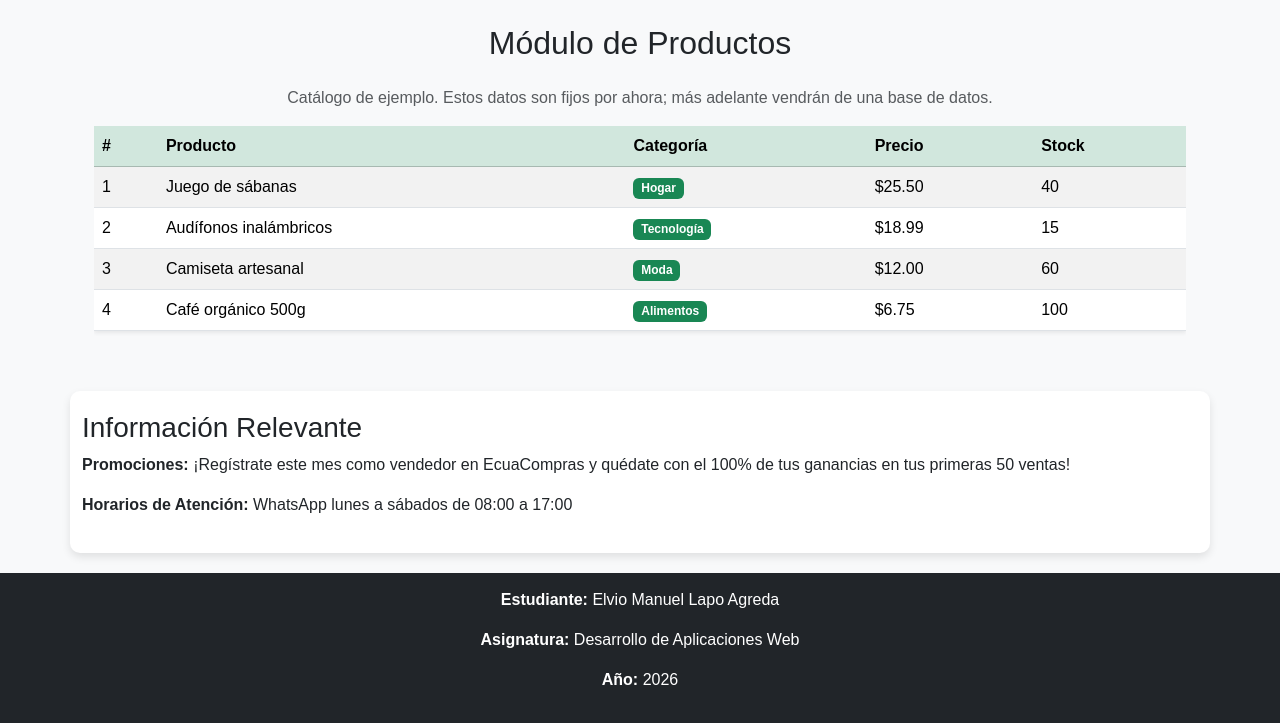
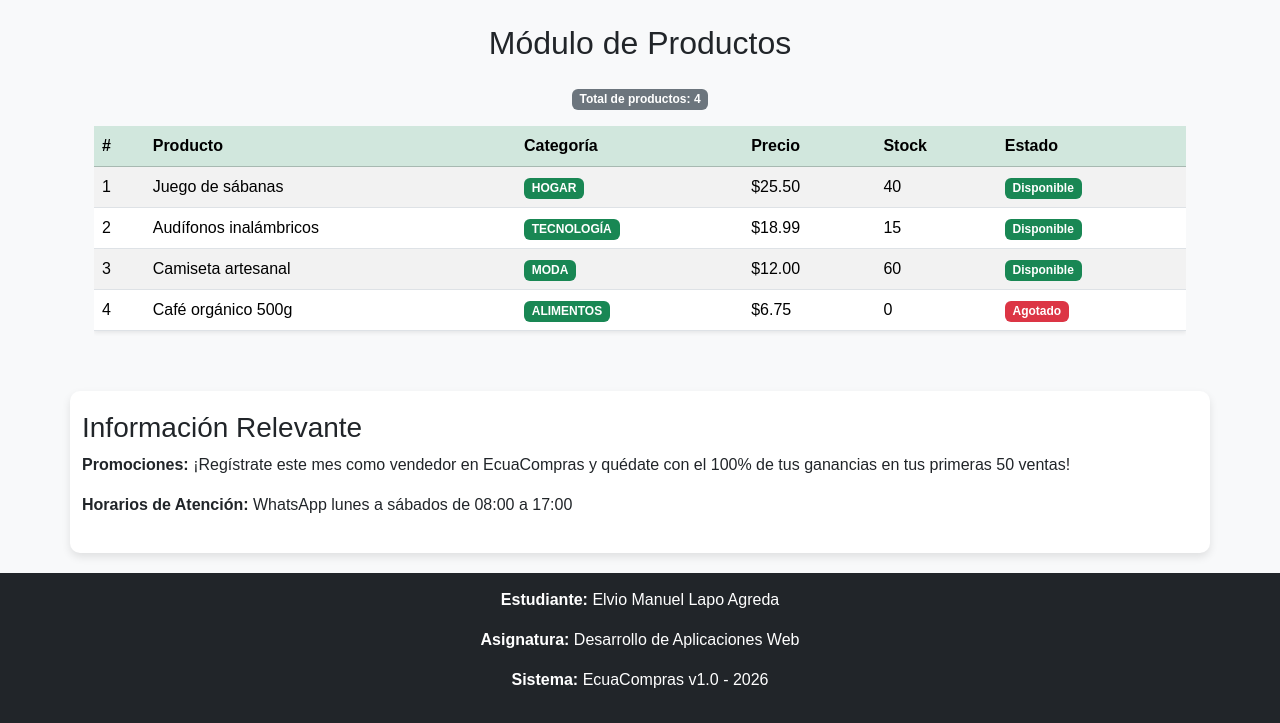
Before and after one commit to lapo1998/desarrollo-de-aplicaci-n-web, a Flask app: page /productos in a window 1280 px wide. Shown: the part 160-883 px from the top of the page. Run offline with Flask 3, Linux system fonts and the light colour scheme.

Commit message:
semana 10

```diff
--- a/app.py
+++ b/app.py
@@ -2,12 +2,12 @@ from flask import Flask, render_template
 
 app = Flask(__name__)
 
-# datos de ejemplo
+# datos de ejemplo, todavia no hay base de datos
 productos_ejemplo = [
     {"nombre": "Juego de sábanas", "categoria": "Hogar", "precio": 25.50, "stock": 40},
     {"nombre": "Audífonos inalámbricos", "categoria": "Tecnología", "precio": 18.99, "stock": 15},
     {"nombre": "Camiseta artesanal", "categoria": "Moda", "precio": 12.00, "stock": 60},
-    {"nombre": "Café orgánico 500g", "categoria": "Alimentos", "precio": 6.75, "stock": 100},
+    {"nombre": "Café orgánico 500g", "categoria": "Alimentos", "precio": 6.75, "stock": 0},
 ]
 
 clientes_ejemplo = [
@@ -28,25 +28,46 @@ facturas_ejemplo = [
     {"numero": "F003", "cliente": "Ana Suárez", "fecha": "2026-08-10", "total": 32.75, "estado": "Pagada"},
 ]
 
+# diccionario con info general del sistema
+info_sistema = {
+    "nombre": "EcuaCompras",
+    "version": "1.0",
+    "anio": 2026,
+    "estudiante": "Elvio Manuel Lapo Agreda",
+    "asignatura": "Desarrollo de Aplicaciones Web",
+}
+
+
+# asi info_sistema llega a todas las plantillas sin repetirlo en cada ruta
+@app.context_processor
+def inject_info_sistema():
+    return {"info_sistema": info_sistema}
+
+
 # pagina principal, la informativa de siempre
 @app.route("/")
 def index():
     return render_template("index.html")
 
+
 # modulo de productos
 @app.route("/productos")
 def productos():
-    return render_template("productos.html", productos=productos_ejemplo)
+    total_productos = len(productos_ejemplo)
+    return render_template("productos.html", productos=productos_ejemplo, total_productos=total_productos)
+
 
 # modulo de clientes
 @app.route("/clientes")
 def clientes():
     return render_template("clientes.html", clientes=clientes_ejemplo)
 
+
 # modulo de proveedores
 @app.route("/proveedores")
 def proveedores():
     return render_template("proveedores.html", proveedores=proveedores_ejemplo)
+
 
 # modulo de facturacion
 @app.route("/facturacion")
--- a/templates/base.html
+++ b/templates/base.html
@@ -4,7 +4,7 @@
     <meta charset="UTF-8">
     <meta name="viewport" content="width=device-width, initial-scale=1.0">
 
-    <title>{% block titulo %}EcuaCompras{% endblock %}</title>
+    <title>{% block title %}EcuaCompras{% endblock %}</title>
 
     <!-- Bootstrap CSS -->
     <link href="https://cdn.jsdelivr.net/npm/bootstrap@5.3.8/dist/css/bootstrap.min.css" rel="stylesheet">
@@ -16,86 +16,15 @@
 
 <body>
 
-<header>
-    <div class="container text-center">
-        <h1>EcuaCompras: Página para Compras en Línea en Ecuador</h1>
-    </div>
-
-    <nav class="navbar navbar-expand-lg navbar-dark bg-dark mt-3">
-        <div class="container">
-
-            <a class="navbar-brand" href="{{ url_for('index') }}">EcuaCompras</a>
-
-            <button class="navbar-toggler"
-                    type="button"
-                    data-bs-toggle="collapse"
-                    data-bs-target="#menu">
-                <span class="navbar-toggler-icon"></span>
-            </button>
-
-            <div class="collapse navbar-collapse" id="menu">
-                <ul class="navbar-nav ms-auto">
-
-                    <li class="nav-item">
-                        <a class="nav-link" href="{{ url_for('index') }}">Inicio</a>
-                    </li>
-
-                    <li class="nav-item">
-                        <a class="nav-link" href="{{ url_for('productos') }}">Productos</a>
-                    </li>
-
-                    <li class="nav-item">
-                        <a class="nav-link" href="{{ url_for('clientes') }}">Clientes</a>
-                    </li>
-
-                    <li class="nav-item">
-                        <a class="nav-link" href="{{ url_for('proveedores') }}">Proveedores</a>
-                    </li>
-
-                    <li class="nav-item">
-                        <a class="nav-link" href="{{ url_for('facturacion') }}">Facturación</a>
-                    </li>
-
-                    <li class="nav-item">
-                        <a class="nav-link" href="{{ url_for('index') }}#contacto">Contacto</a>
-                    </li>
-
-                </ul>
-            </div>
-        </div>
-    </nav>
-
-</header>
+<!-- navbar reutilizable -->
+{% include "components/navbar.html" %}
 
 <main>
     {% block content %}{% endblock %}
 </main>
 
-<aside class="container">
-
-    <h3>Información Relevante</h3>
-
-    <p>
-        <strong>Promociones:</strong>
-        ¡Regístrate este mes como vendedor en EcuaCompras y quédate con el 100% de tus ganancias en tus primeras 50 ventas!
-    </p>
-
-    <p>
-        <strong>Horarios de Atención:</strong>
-        WhatsApp lunes a sábados de 08:00 a 17:00
-    </p>
-
-</aside>
-
-<footer>
-
-    <p><strong>Estudiante:</strong> Elvio Manuel Lapo Agreda</p>
-
-    <p><strong>Asignatura:</strong> Desarrollo de Aplicaciones Web</p>
-
-    <p><strong>Año:</strong> 2026</p>
-
-</footer>
+<!-- footer reutilizable -->
+{% include "components/footer.html" %}
 
 <script src="https://cdn.jsdelivr.net/npm/bootstrap@5.3.8/dist/js/bootstrap.bundle.min.js"></script>
 
--- a/templates/clientes.html
+++ b/templates/clientes.html
@@ -1,6 +1,6 @@
 {% extends "base.html" %}
 
-{% block titulo %}EcuaCompras - Clientes{% endblock %}
+{% block title %}EcuaCompras - Clientes{% endblock %}
 
 {% block content %}
 
@@ -9,7 +9,6 @@
     <h2 class="text-center mb-4">Módulo de Clientes</h2>
 
     <p class="text-center text-muted">
-        Listado de ejemplo de clientes registrados en la plataforma.
     </p>
 
     <!-- tabla con los clientes que vienen desde app.py -->
--- /dev/null
+++ b/templates/components/footer.html
@@ -0,0 +1,25 @@
+<aside class="container">
+
+    <h3>Información Relevante</h3>
+
+    <p>
+        <strong>Promociones:</strong>
+        ¡Regístrate este mes como vendedor en EcuaCompras y quédate con el 100% de tus ganancias en tus primeras 50 ventas!
+    </p>
+
+    <p>
+        <strong>Horarios de Atención:</strong>
+        WhatsApp lunes a sábados de 08:00 a 17:00
+    </p>
+
+</aside>
+
+<footer>
+
+    <p><strong>Estudiante:</strong> {{ info_sistema.estudiante }}</p>
+
+    <p><strong>Asignatura:</strong> {{ info_sistema.asignatura }}</p>
+
+    <p><strong>Sistema:</strong> {{ info_sistema.nombre }} v{{ info_sistema.version }} - {{ info_sistema.anio }}</p>
+
+</footer>
--- /dev/null
+++ b/templates/components/navbar.html
@@ -0,0 +1,50 @@
+<header>
+    <div class="container text-center">
+        <h1>EcuaCompras: Página para Compras en Línea en Ecuador</h1>
+    </div>
+
+    <nav class="navbar navbar-expand-lg navbar-dark bg-dark mt-3">
+        <div class="container">
+
+            <a class="navbar-brand" href="{{ url_for('index') }}">EcuaCompras</a>
+
+            <button class="navbar-toggler"
+                    type="button"
+                    data-bs-toggle="collapse"
+                    data-bs-target="#menu">
+                <span class="navbar-toggler-icon"></span>
+            </button>
+
+            <div class="collapse navbar-collapse" id="menu">
+                <ul class="navbar-nav ms-auto">
+
+                    <li class="nav-item">
+                        <a class="nav-link" href="{{ url_for('index') }}">Inicio</a>
+                    </li>
+
+                    <li class="nav-item">
+                        <a class="nav-link" href="{{ url_for('productos') }}">Productos</a>
+                    </li>
+
+                    <li class="nav-item">
+                        <a class="nav-link" href="{{ url_for('clientes') }}">Clientes</a>
+                    </li>
+
+                    <li class="nav-item">
+                        <a class="nav-link" href="{{ url_for('proveedores') }}">Proveedores</a>
+                    </li>
+
+                    <li class="nav-item">
+                        <a class="nav-link" href="{{ url_for('facturacion') }}">Facturación</a>
+                    </li>
+
+                    <li class="nav-item">
+                        <a class="nav-link" href="{{ url_for('index') }}#contacto">Contacto</a>
+                    </li>
+
+                </ul>
+            </div>
+        </div>
+    </nav>
+
+</header>
--- a/templates/facturacion.html
+++ b/templates/facturacion.html
@@ -1,6 +1,6 @@
 {% extends "base.html" %}
 
-{% block titulo %}EcuaCompras - Facturación{% endblock %}
+{% block title %}EcuaCompras - Facturación{% endblock %}
 
 {% block content %}
 
@@ -9,8 +9,6 @@
     <h2 class="text-center mb-4">Módulo de Facturación</h2>
 
     <p class="text-center text-muted">
-
-        Facturas de ejemplo.
     </p>
 
     <div class="table-responsive">
--- a/templates/index.html
+++ b/templates/index.html
@@ -1,6 +1,6 @@
 {% extends "base.html" %}
 
-{% block titulo %}EcuaCompras - Inicio{% endblock %}
+{% block title %}EcuaCompras - Inicio{% endblock %}
 
 {% block content %}
 
--- a/templates/productos.html
+++ b/templates/productos.html
@@ -1,6 +1,6 @@
 {% extends "base.html" %}
 
-{% block titulo %}EcuaCompras - Productos{% endblock %}
+{% block title %}EcuaCompras - Productos{% endblock %}
 
 {% block content %}
 
@@ -9,9 +9,14 @@
     <h2 class="text-center mb-4">Módulo de Productos</h2>
 
     <p class="text-center text-muted">
-        Catálogo de ejemplo. Estos datos son fijos por ahora; más adelante vendrán de una base de datos.
     </p>
 
+    <!-- variable que viene de app.py -->
+    <p class="text-center">
+        <span class="badge bg-secondary">Total de productos: {{ total_productos }}</span>
+    </p>
+
+    <!-- tabla con los productos, una fila por producto -->
     <div class="table-responsive">
         <table class="table table-striped table-hover align-middle shadow-sm">
             <thead class="table-success">
@@ -21,6 +26,7 @@
                     <th>Categoría</th>
                     <th>Precio</th>
                     <th>Stock</th>
+                    <th>Estado</th>
                 </tr>
             </thead>
             <tbody>
@@ -28,9 +34,16 @@
                 <tr>
                     <td>{{ loop.index }}</td>
                     <td>{{ producto.nombre }}</td>
-                    <td><span class="badge bg-success">{{ producto.categoria }}</span></td>
+                    <td><span class="badge bg-success">{{ producto.categoria|upper }}</span></td>
                     <td>${{ "%.2f"|format(producto.precio) }}</td>
                     <td>{{ producto.stock }}</td>
+                    <td>
+                        {% if producto.stock == 0 %}
+                            <span class="badge bg-danger">Agotado</span>
+                        {% else %}
+                            <span class="badge bg-success">Disponible</span>
+                        {% endif %}
+                    </td>
                 </tr>
                 {% endfor %}
             </tbody>
--- a/templates/proveedores.html
+++ b/templates/proveedores.html
@@ -1,6 +1,6 @@
 {% extends "base.html" %}
 
-{% block titulo %}EcuaCompras - Proveedores{% endblock %}
+{% block title %}EcuaCompras - Proveedores{% endblock %}
 
 {% block content %}
 
```
